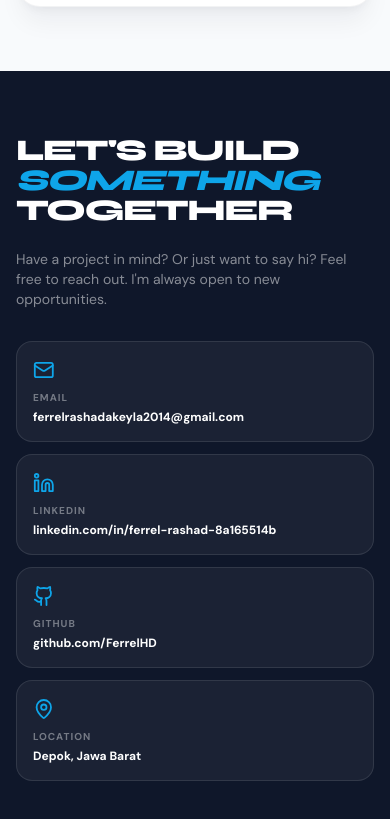
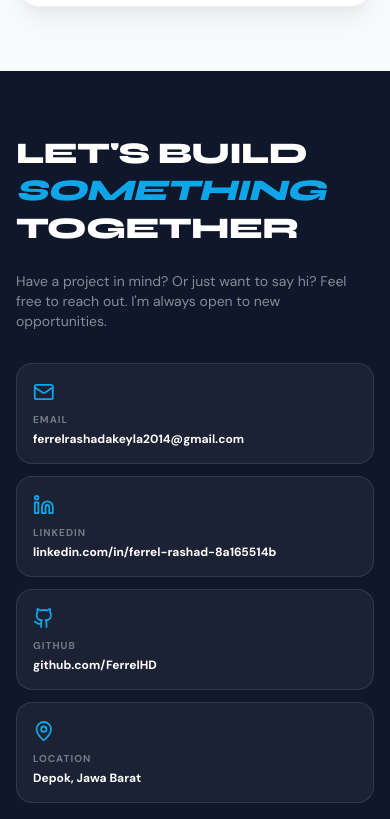
Before and after one commit to FerrelHD/Portofolio, a React (Vite) app: page / in a window 390 px wide. Shown: the part 5680-6499 px from the top of the page. Built offline with nearby package versions, Linux system fonts and the light colour scheme.

Commit message:
fix text collision by setting contact grid breakpoint to xl and adding min-w-0

```diff
--- a/src/components/Contact.jsx
+++ b/src/components/Contact.jsx
@@ -21,9 +21,9 @@ const Contact = () => {
       className="py-16 md:py-24 bg-dark text-white overflow-hidden"
     >
       <div className="container mx-auto px-4 sm:px-6">
-        <div className="grid grid-cols-1 lg:grid-cols-2 gap-10 lg:gap-12 xl:gap-20 items-start">
-          <div className="z-10 w-full">
-            <motion.h2 variants={fadeUp} className="text-3xl sm:text-4xl md:text-5xl xl:text-6xl font-black mb-6 sm:mb-8 leading-none tracking-tighter uppercase break-words">
+        <div className="grid grid-cols-1 xl:grid-cols-2 gap-10 lg:gap-12 xl:gap-20 items-start">
+          <div className="z-10 w-full min-w-0">
+            <motion.h2 variants={fadeUp} className="text-3xl sm:text-4xl md:text-5xl lg:text-4xl xl:text-5xl 2xl:text-6xl font-black mb-6 sm:mb-8 leading-tight tracking-tight uppercase break-words">
               Let's build <br className="hidden sm:inline" /> <span className="text-primary italic">something</span> <br className="hidden sm:inline" /> together
             </motion.h2>
             <motion.p variants={fadeUp} className="text-white/50 text-sm sm:text-base md:text-lg mb-8 sm:mb-12 max-w-md">
```
